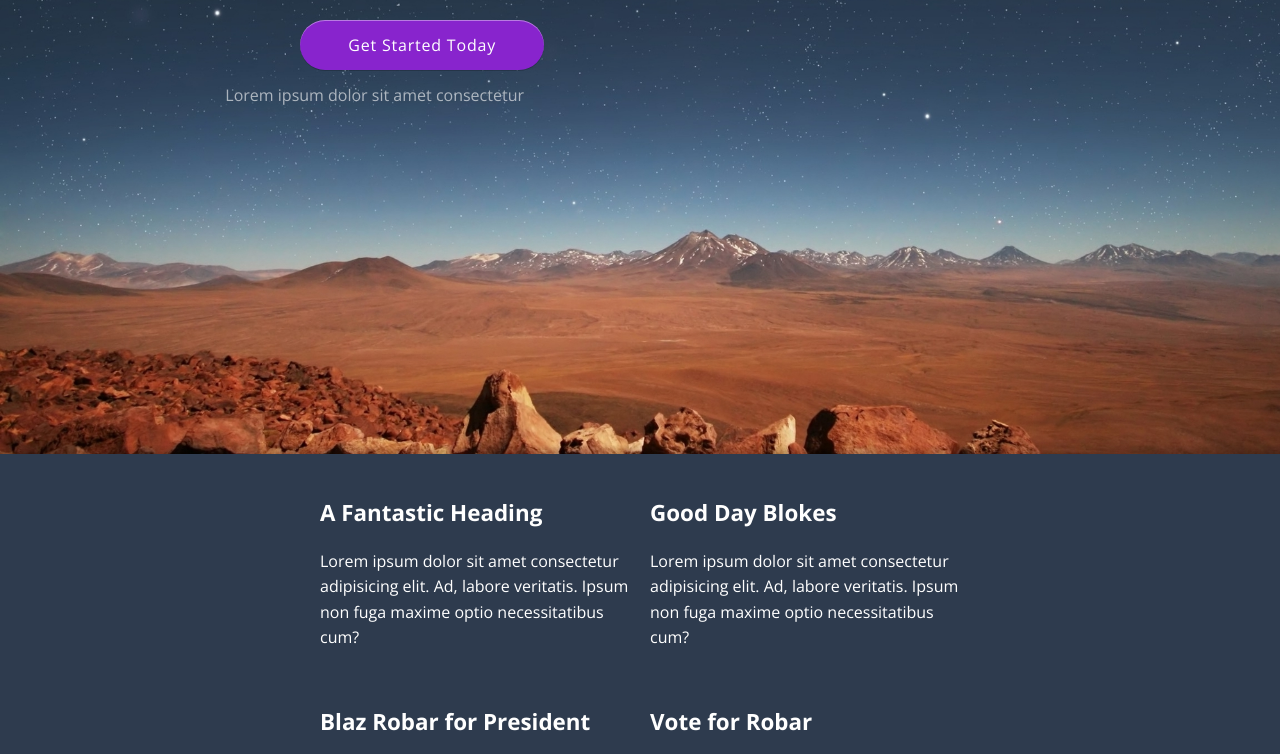
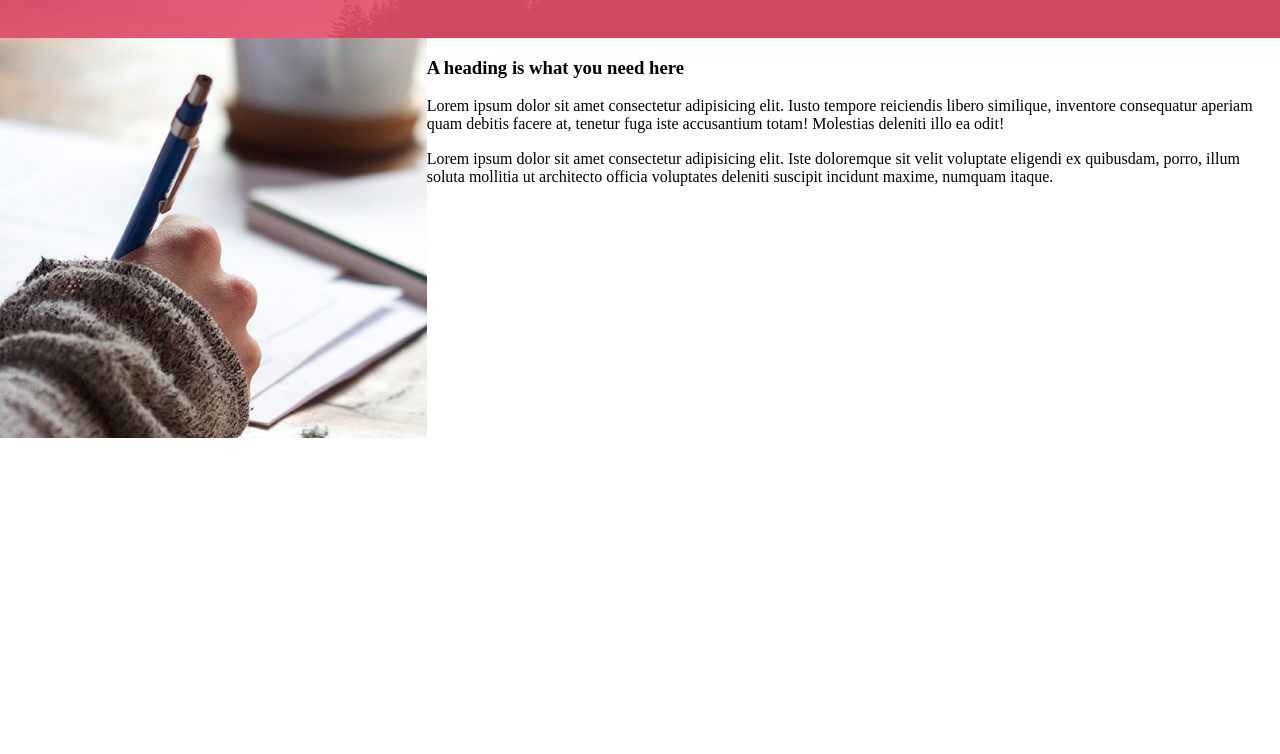
Before and after one commit to LikeSatie/Landing-page-practice-1-1-, a plain HTML site: page index.html in a window 1280 px wide. Shown: the part 346-1100 px from the top of the page. After the commit the page ends 800 px from the top, so only its background shows below. Drawn offline with nearby package versions, Linux system fonts and the light colour scheme.

Commit message:
About section added

```diff
--- a/index.html
+++ b/index.html
@@ -11,6 +11,7 @@
 </head>
 
 <body>
+  <!--
   <div class="greet-container">
     <header class="header-container">
       <div class="header-item header-logo">
@@ -65,6 +66,7 @@
         </div>
       </div>
     </section>
+    -->
   <section class="main-item pink">
     <div class="pink-container">
       <h3>Wicked & whack, bang bang boo!</h3>
@@ -72,7 +74,20 @@
       <input type="submit" value="Get Started Today">
     </div>
   </section>
-    <section class="main-item"></section>
+  <section class="main-item about">
+    <div class="about-item">
+      <img src="img/about.png" alt="about_pex">
+    </div>
+    <div class="about-item">
+      <h3>A heading is what you need here</h3>
+      <p>Lorem ipsum dolor sit amet consectetur adipisicing elit. Iusto tempore reiciendis libero similique, inventore
+        consequatur aperiam quam debitis facere at, tenetur fuga iste accusantium totam! Molestias deleniti illo ea
+        odit!</p>
+      <p class="about-item-description">Lorem ipsum dolor sit amet consectetur adipisicing elit. Iste doloremque sit
+        velit voluptate eligendi ex quibusdam, porro, illum soluta mollitia ut architecto officia voluptates deleniti
+        suscipit incidunt maxime, numquam itaque.</p>
+    </div>
+  </section>
   <section class="main-item"></section>
   <section class="main-item"></section>
   <section class="main-item"></section>
--- a/styles/main.css
+++ b/styles/main.css
@@ -263,3 +263,15 @@ nav.nav-bar {
   font-family: "Open Sans", sans-serif;
   color: rgb(231, 82, 107);
 }
+
+.about {
+  height: 50vh;
+  display: grid;
+  grid-template-columns: 1fr 2fr;
+}
+
+.about img {
+  width: 100%;
+  height: 100%;
+  object-fit: cover;
+}
```
Also changed, not shown: img/about.png (added). Lines whose indentation alone changed are shown as unchanged.
